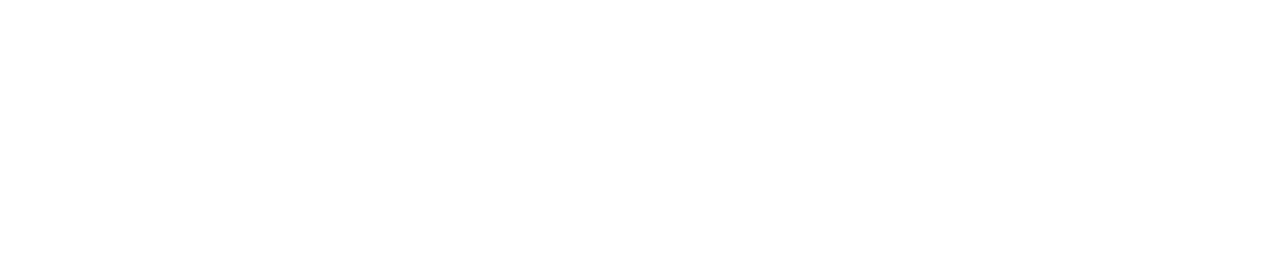
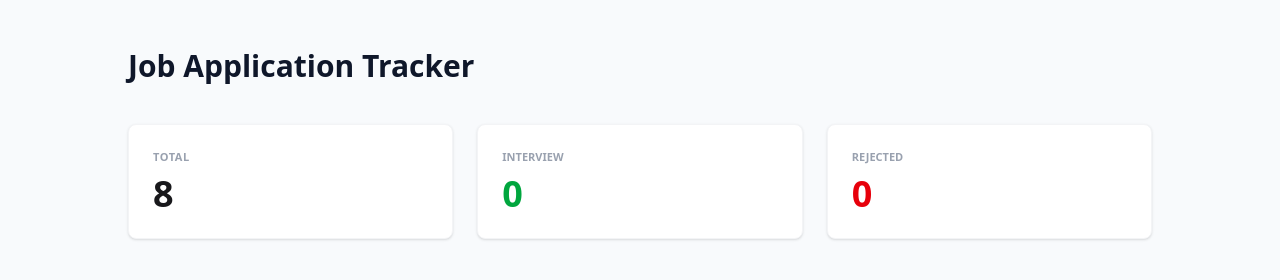
Before and after one commit to shobujsheikh16/Assignment-4, a plain HTML site: page index.html in a window 1280 px wide. Drawn offline with nearby package versions, Linux system fonts and the light colour scheme.

Commit message:
Header Section

```diff
--- a/index.html
+++ b/index.html
@@ -18,7 +18,26 @@
 
     <title>Job Application Tracker</title>
 </head>
-<body>
+<body class="bg-[#f8fafc] p-6 md:p-12">
 
+    <!-- Header Section -->
+
+    <div class="max-w-5xl mx-auto">
+        <h1 class="text-3xl font-bold mb-10 text-[#0f172a]">Job Application Tracker</h1>
+
+        <div class="grid grid-cols-3 gap-6 mb-12">
+            <div class="bg-white p-6 rounded-lg shadow-sm border border-gray-100">
+                <p class="text-[11px] font-bold text-gray-400 uppercase tracking-wider mb-2">Total</p>
+                <h2 id="total-count" class="text-4xl font-bold">8</h2>
+            </div>
+            <div class="bg-white p-6 rounded-lg shadow-sm border border-gray-100">
+                <p class="text-[11px] font-bold text-gray-400 uppercase mb-2">Interview</p>
+                <h2 id="interview-count" class="text-4xl font-bold text-green-600">0</h2>
+            </div>
+            <div class="bg-white p-6 rounded-lg shadow-sm border border-gray-100">
+                <p class="text-[11px] font-bold text-gray-400 uppercase mb-2  ">Rejected</p>
+                <h2 id="rejected-count" class="text-4xl font-bold text-red-600">0</h2>
+            </div>
+        </div>
 </body>
 </html>
```
